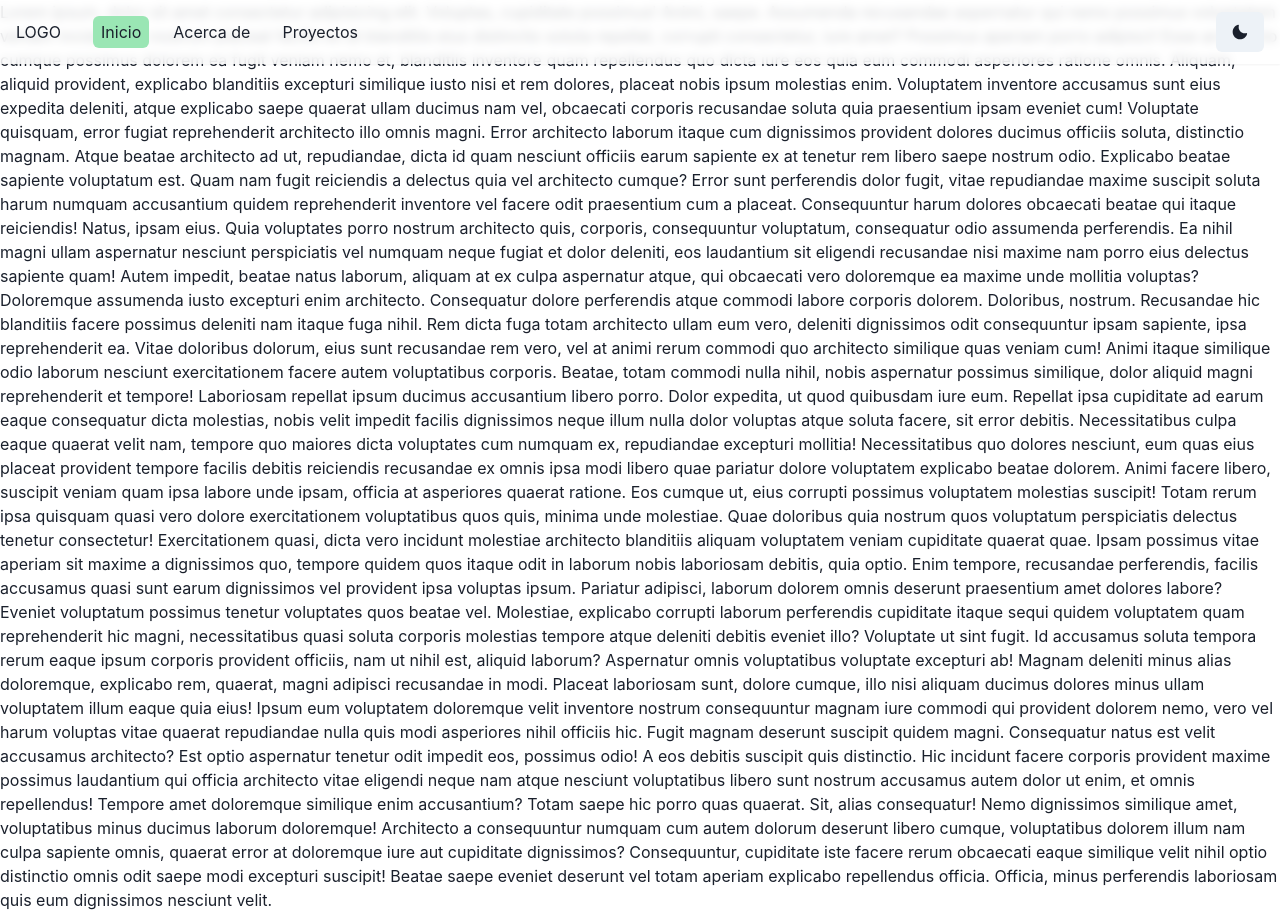
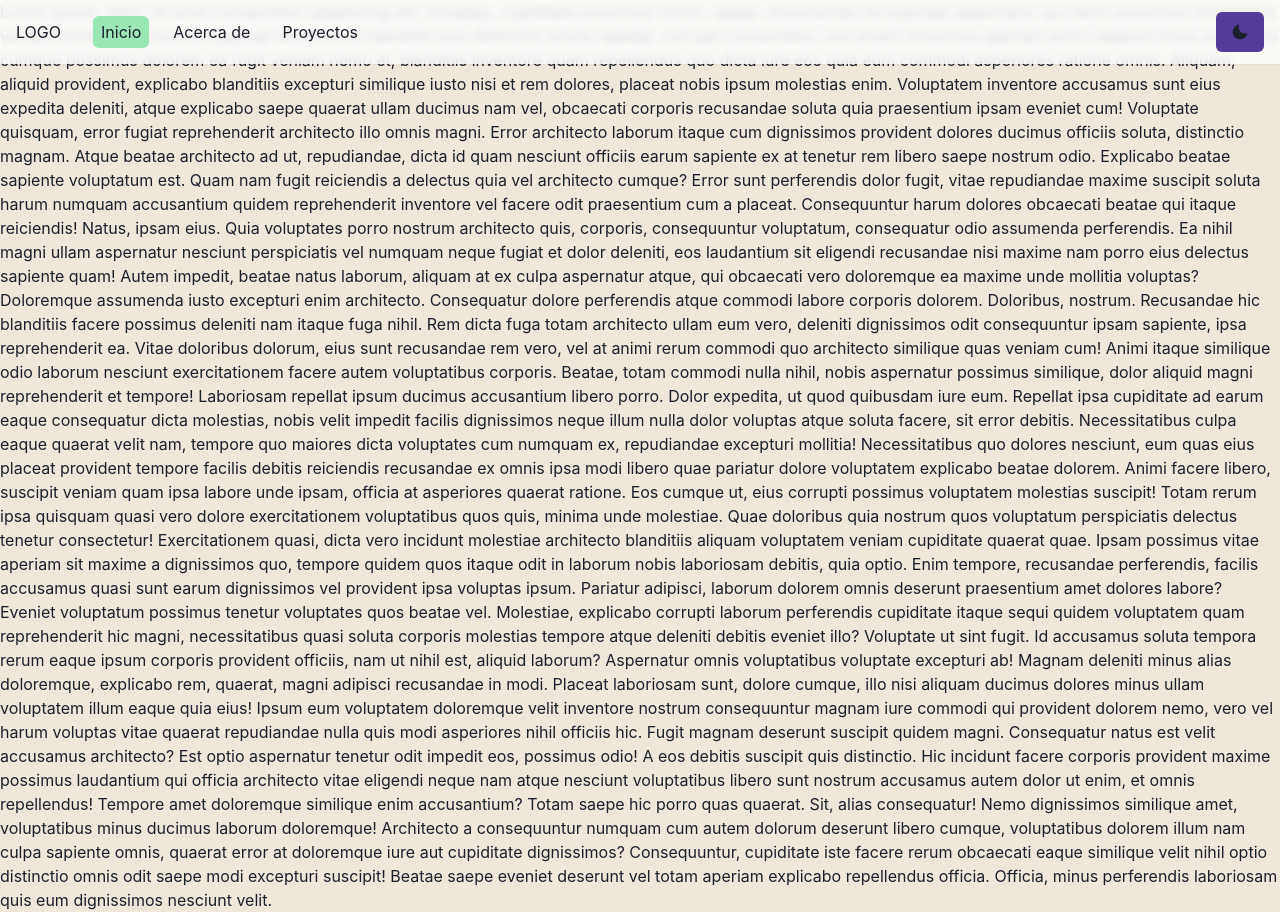
Before and after one commit to washopilot/portfolio-nextjs-ts, a Next.js app: page / in a window 1280 px wide. Built offline with nearby package versions, Linux system fonts and the light colour scheme.

Commit message:
some theme changes

```diff
--- a/src/components/Header/ThemeToggleButton.tsx
+++ b/src/components/Header/ThemeToggleButton.tsx
@@ -14,7 +14,9 @@ const ThemeToggleButton = () => {
                 animate={{ y: 0, opacity: 1 }}
                 exit={{ y: 20, opacity: 0 }}
                 transition={{ duration: 0.2 }}>
-                <Button onClick={toggleColorMode}>{colorMode === 'light' ? <MoonIcon /> : <SunIcon />}</Button>
+                <Button onClick={toggleColorMode} bg={useColorModeValue('#553C9A', '#937300')}>
+                    {colorMode === 'light' ? <MoonIcon /> : <SunIcon />}
+                </Button>
             </motion.div>
         </AnimatePresence>
     );
--- a/src/pages/_app.tsx
+++ b/src/pages/_app.tsx
@@ -1,5 +1,5 @@
 import { ChakraProvider } from '@chakra-ui/react';
-import { theme } from '../theme/theme';
+import theme from '../theme/theme';
 
 import { AnimatePresence } from 'framer-motion';
 import type { AppProps } from 'next/app';
--- a/src/pages/_document.tsx
+++ b/src/pages/_document.tsx
@@ -1,6 +1,6 @@
 import { ColorModeScript } from '@chakra-ui/react';
 import { Head, Html, Main, NextScript } from 'next/document';
-import { theme } from '../theme/theme';
+import theme from '../theme/theme';
 
 export default function Document() {
     return (
--- a/src/theme/theme.ts
+++ b/src/theme/theme.ts
@@ -1,7 +1,17 @@
 import { extendTheme } from '@chakra-ui/react';
+import { mode } from '@chakra-ui/theme-tools';
 
-export const theme = extendTheme({
+const theme = extendTheme({
+    styles: {
+        global: (props: Record<string, string>) => ({
+            body: {
+                bg: mode('#f0e7db', '#202023')(props)
+            }
+        })
+    },
     config: {
         initialColorMode: 'light'
     }
 });
+
+export default theme;
```
